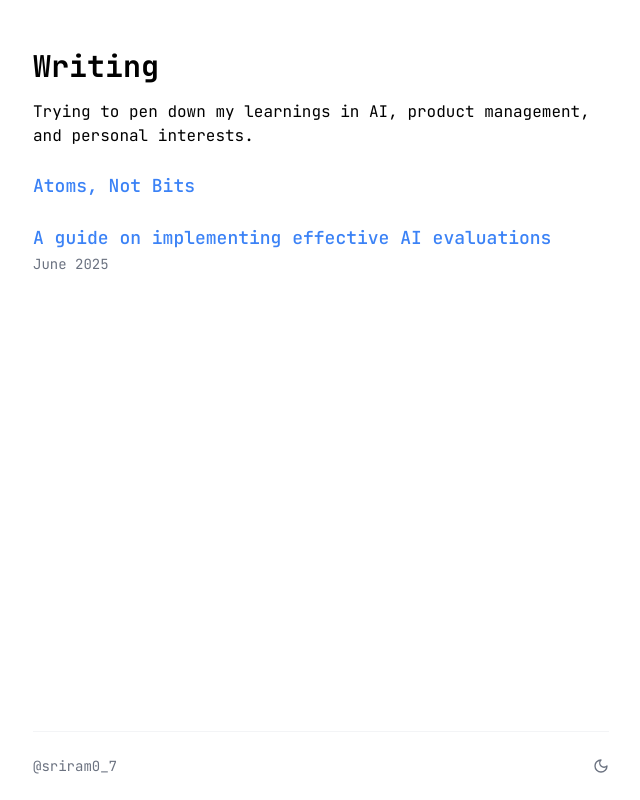
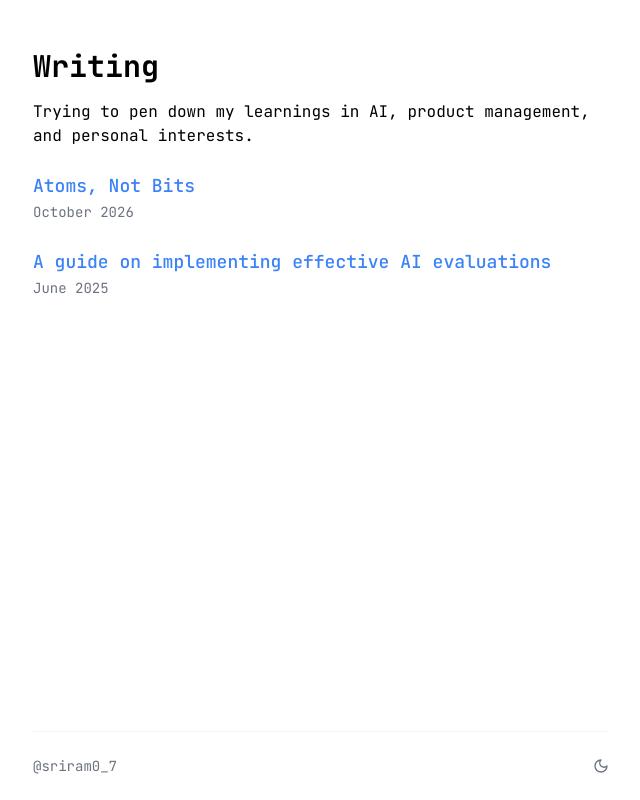
Before and after one commit to sriramkj07/Personalwebsite, a Next.js app: page /writing in a window 1280 px wide. Shown: the whole page, without its empty margins (319-959 px from the left). Built offline with nearby package versions, Linux system fonts and the light colour scheme.

Commit message:
Match existing writing entry date format

```diff
--- a/app/writing/page.tsx
+++ b/app/writing/page.tsx
@@ -22,6 +22,7 @@ export default function Writing() {
                 <h3 className="text-lg font-medium text-blue-500 group-hover:text-blue-600">
                   Atoms, Not Bits
                 </h3>
+                <time className="text-sm text-gray-500">October 2026</time>
               </div>
             </Link>
           </article>
```
